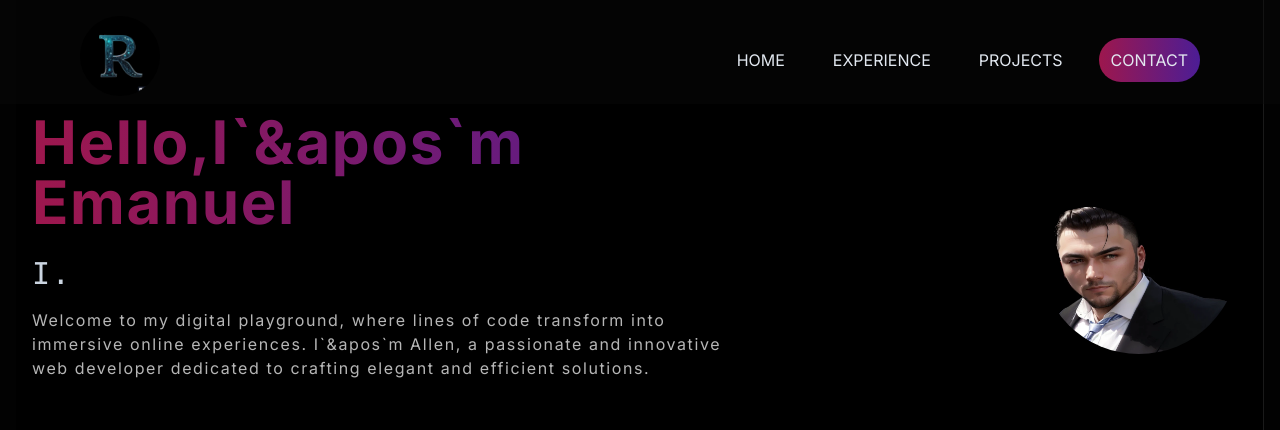
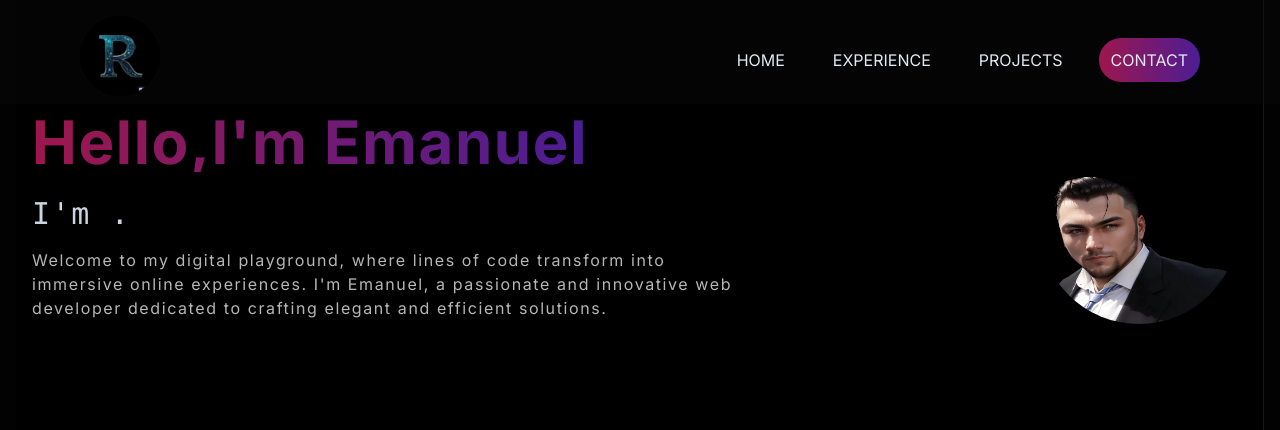
Before and after one commit to Rusu91-webdeveloper/Portfolio, a Next.js app: page / in a window 1280 px wide. Shown: the top 430 px of the page. Built offline with nearby package versions, Linux system fonts and the light colour scheme.

Commit message:
4th commit

```diff
--- a/components/HeroPage.tsx
+++ b/components/HeroPage.tsx
@@ -39,14 +39,14 @@ const HeroPage = () => {
 
     const timer = setTimeout(handleTyping, typingSpeed);
     return () => clearTimeout(timer);
-  }, []);
+  }, [displayedText, isDeleting, loopNum, typingSpeed, texts]);
 
   return (
     <div className="flex flex-col max-h[100vh] min-h-screen huge:py-20">
       <div className="pt-28 mdLg:flex-row mdLg:flex     mdLg:justify-between mdLg:px-4   mdLg:mb-[1rem]   flex w-full flex-col items-center p-4 ">
         <div className=" mdLg:w-[60%] mdLg:text-left w-[100%] text-center tracking-widest text-slate-300">
           <h1 className="mdLg:text-4xl mb-6 inline-block bg-gradient-to-r from-pink-800 to-violet-900 bg-clip-text text-3xl  font-bold text-transparent lg:text-6xl ">
-            Hello,I`&apos`m Emanuel
+            Hello,I&apos;m Emanuel
           </h1>
 
           <h2 className=" mdLg:text-3xl mb-4 font-mono text-2xl">
@@ -55,7 +55,7 @@ const HeroPage = () => {
           </h2>
           <p className="mb-4 text-[#b6b6b6] ">
             Welcome to my digital playground, where lines of code transform into
-            immersive online experiences. I`&apos`m Allen, a passionate and
+            immersive online experiences. I&apos;m Emanuel, a passionate and
             innovative web developer dedicated to crafting elegant and efficient
             solutions.
           </p>
```
